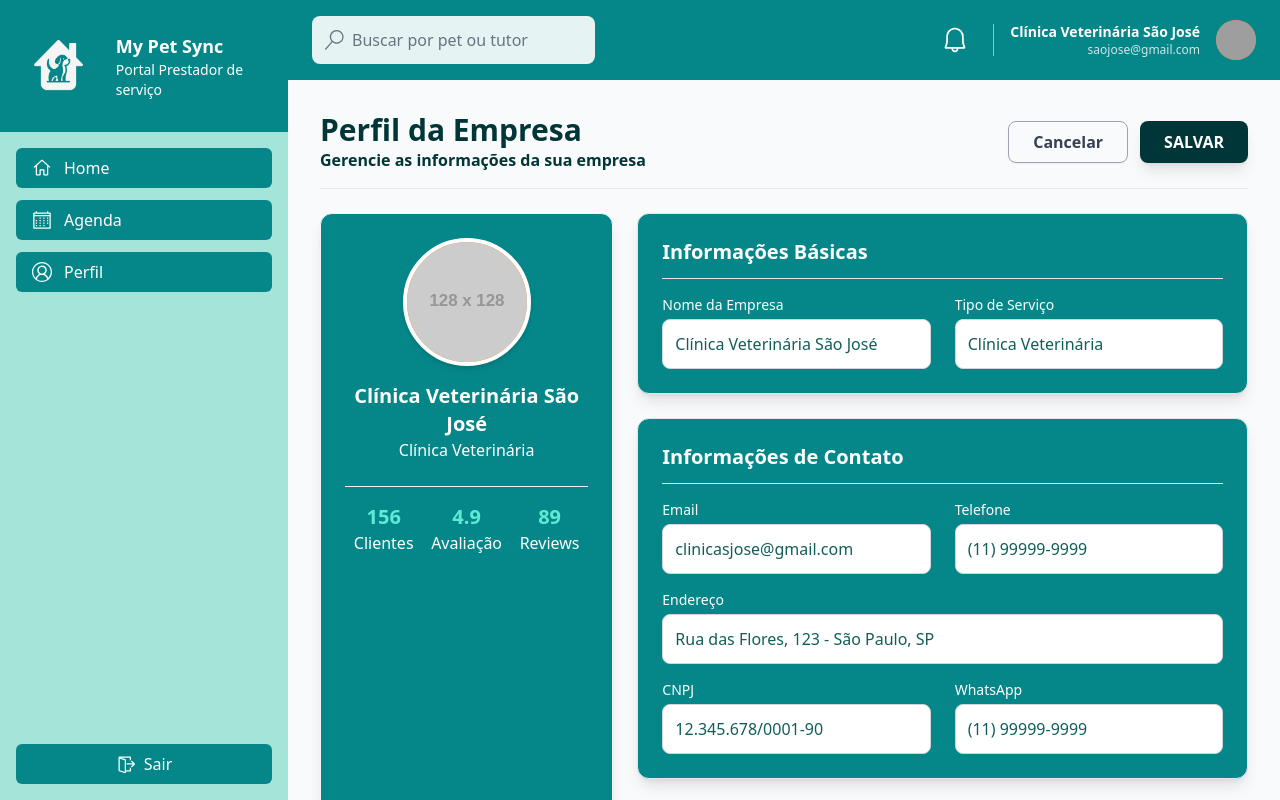
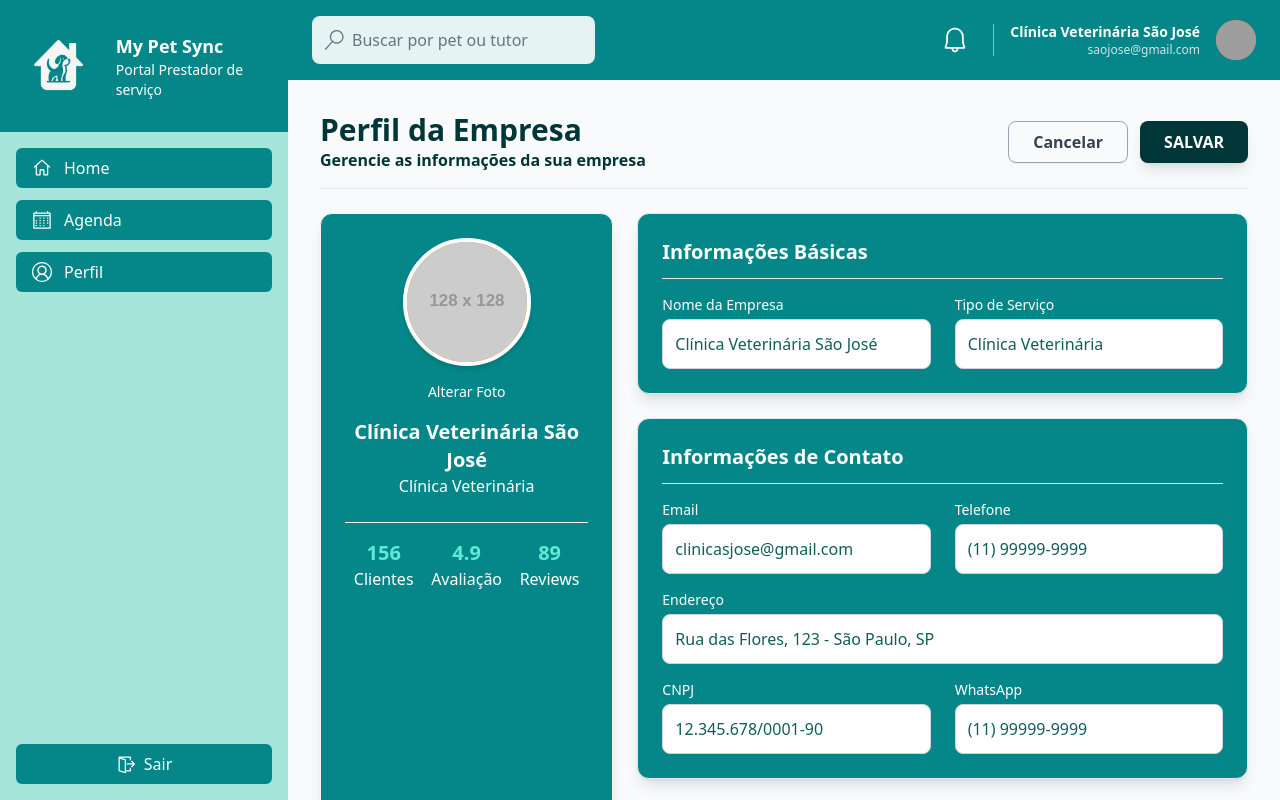
Before and after one commit to GustavoZanardi15/MyPetSync-FrontEnd, a React (Vite) app in the folder FrontEndWeb/: page /edit-profile in a window 1280 px wide. Built offline with nearby package versions, Linux system fonts and the light colour scheme; grey boxes are pictures that could not be loaded.

Commit message:
refactor: Atualiza ProfileCard para aceitar children e inclui botão 'Alterar Foto' na página de edição

```diff
--- a/FrontEndWeb/src/components/profile/ProfileCard.jsx
+++ b/FrontEndWeb/src/components/profile/ProfileCard.jsx
@@ -5,6 +5,7 @@ const ProfileCard = ({
   clientCount,
   rating,
   reviewCount,
+  children,
 }) => {
   return (
     <div className="bg-[#058789] p-6 rounded-xl shadow-lg border border-gray-100 flex flex-col items-center text-center h-full">
@@ -20,10 +21,9 @@ const ProfileCard = ({
           className="w-full h-full object-cover"
         />
       </div>
-
+      {children}
       <h2 className="text-xl font-bold text-white">{name}</h2>
       <p className="text-sL text-white mb-6">{category}</p>
-
       <div className="flex justify-around w-full border-t border-gray-100 pt-4">
         <div className="flex flex-col items-center">
           <span className="text-xl font-bold text-teal-300">{clientCount}</span>
--- a/FrontEndWeb/src/pages/EditProfilePage.jsx
+++ b/FrontEndWeb/src/pages/EditProfilePage.jsx
@@ -29,7 +29,7 @@ const EditableTextarea = ({ value, name }) => {
 };
 const EditableSchedule = ({ value, name }) => {
   return (
-    <div className="flex flex-col w-1/2">
+    <div className="flex flex-col w-full">
       {value.map((item, index) => (
         <input
           key={index}
@@ -181,7 +181,7 @@ const EditProfilePage = () => {
             rating={formData.profile.rating}
             reviewCount={formData.profile.reviewCount}
           >
-            <button className="text-sm text-[#058789] font-medium mt-2 hover:underline">
+            <button className="text-sm text-white font-medium mb-4 hover:underline">
               Alterar Foto
             </button>
           </ProfileCard>
```
